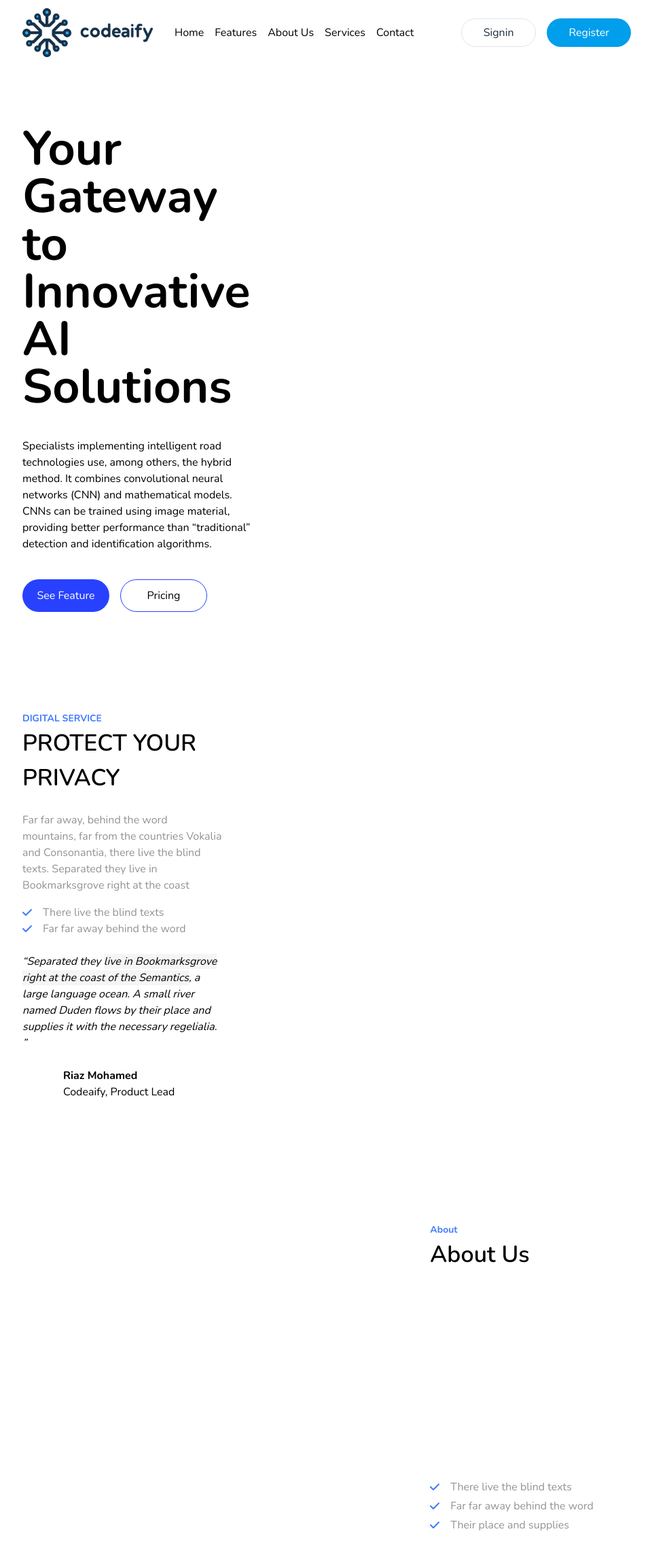
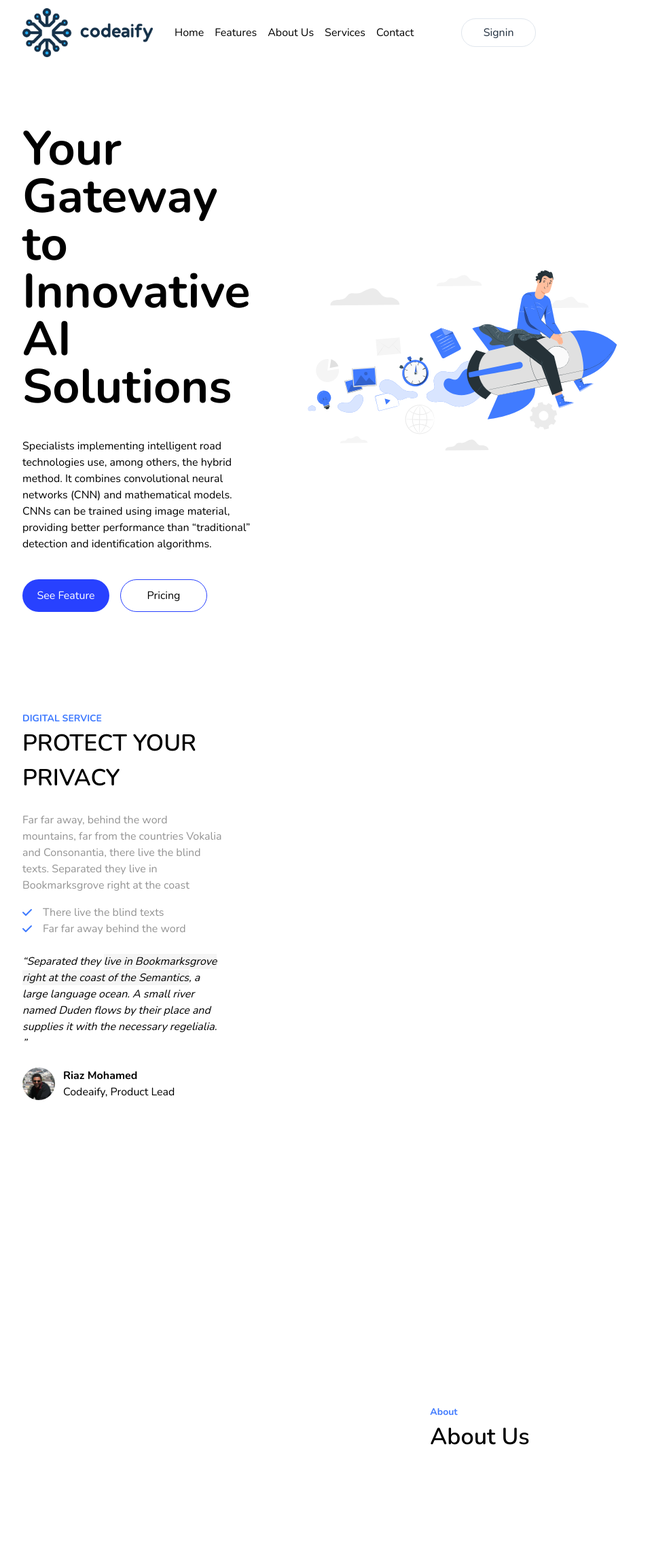
Before and after one commit to aakashraj001/codeaify, a React (Vite) app: page / in a window 1280 px wide. Shown: the top 2290 px of the page at 68% size, without its empty margins (159-1119 px from the left). Built offline with nearby package versions, Linux system fonts and the light colour scheme.

Commit message:
Feature Cards added

```diff
--- a/src/App.css
+++ b/src/App.css
@@ -3,7 +3,3 @@
 @tailwind utilities;
 
 @import url('https://fonts.googleapis.com/css2?family=Nunito:wght@400;600&display=swap');
-
-img{
-    width:0%;
-}
--- a/src/App.tsx
+++ b/src/App.tsx
@@ -9,7 +9,7 @@ import Contact from './pages/contact/contact'
 import Services from './pages/services/service'
 import Footer from './pages/components/footer/footer'
 import Home from './pages/home/home'
-import Feature from './pages/features/features'
+import Feature from './pages/features/FeaturePage'
 
 function App() {
   // const [count, setCount] = useState(0)
--- /dev/null
+++ b/src/pages/features/FeaturePage.tsx
@@ -0,0 +1,19 @@
+import Feature from "./components/features";
+import FeatureCards from "./components/FeatureCards";
+import  { forwardRef } from 'react';
+
+
+const FeaturePage=forwardRef((props, ref) => {
+    return(
+        <div ref={ref} className="flex flex-col gap-10">
+            <div>
+                <Feature />
+            </div>
+            <div>
+                <FeatureCards />
+            </div>
+
+        </div>
+    )
+})
+export default FeaturePage;
--- /dev/null
+++ b/src/pages/features/components/FeatureCards.css
@@ -0,0 +1,3 @@
+.box-shadow{
+    box-shadow: 0 2px 10px 0 rgba(247, 56, 89, 0.3)
+}
--- /dev/null
+++ b/src/pages/features/components/FeatureCards.tsx
@@ -0,0 +1,74 @@
+import './FeatureCards.css';
+import Aos from 'aos'
+import 'aos/dist/aos.css'
+import { useEffect } from 'react';
+const FeatureCards = () => {
+    useEffect(() => {
+        Aos.init()
+    }, []);
+    const cardsArray = [
+        {
+            image: (
+                <svg className="bi bi-app-indicator" width="1em" height="1em" viewBox="0 0 16 16" fill="currentColor" xmlns="http://www.w3.org/2000/svg">
+                    <path fillRule="evenodd" d="M5.5 2A3.5 3.5 0 0 0 2 5.5v5A3.5 3.5 0 0 0 5.5 14h5a3.5 3.5 0 0 0 3.5-3.5V8a.5.5 0 0 1 1 0v2.5a4.5 4.5 0 0 1-4.5 4.5h-5A4.5 4.5 0 0 1 1 10.5v-5A4.5 4.5 0 0 1 5.5 1H8a.5.5 0 0 1 0 1H5.5z"></path>
+                    <path d="M16 3a3 3 0 1 1-6 0 3 3 0 0 1 6 0z"></path>
+                </svg>
+            ),
+            title: 'Grow Your Business',
+            paragraph: 'Far far away, behind the word mountains, far from the countries Vokalia and Consonantia, there live the blind texts.',
+            iconBg: 'bg-[#6fe7dd]',
+            cardDelay:'400'
+        },
+        {
+            image: (
+                <svg className="bi bi-arrow-repeat" width="1em" height="1em" viewBox="0 0 16 16" fill="currentColor" xmlns="http://www.w3.org/2000/svg">
+                    <path fillRule="evenodd" d="M2.854 7.146a.5.5 0 0 0-.708 0l-2 2a.5.5 0 1 0 .708.708L2.5 8.207l1.646 1.647a.5.5 0 0 0 .708-.708l-2-2zm13-1a.5.5 0 0 0-.708 0L13.5 7.793l-1.646-1.647a.5.5 0 0 0-.708.708l2 2a.5.5 0 0 0 .708 0l2-2a.5.5 0 0 0 0-.708z"></path>
+                    <path fillRule="evenodd" d="M8 3a4.995 4.995 0 0 0-4.192 2.273.5.5 0 0 1-.837-.546A6 6 0 0 1 14 8a.5.5 0 0 1-1.001 0 5 5 0 0 0-5-5zM2.5 7.5A.5.5 0 0 1 3 8a5 5 0 0 0 9.192 2.727.5.5 0 1 1 .837.546A6 6 0 0 1 2 8a.5.5 0 0 1 .501-.5z"></path>
+                </svg>
+            ),
+            title: 'Build Products',
+            paragraph: 'Far far away, behind the word mountains, far from the countries Vokalia and Consonantia, there live the blind texts.',
+            iconBg: 'bg-[#ffc93c]',
+            cardDelay:'500'
+        },
+        {
+            image: (
+                <svg className="bi bi-briefcase" width="1em" height="1em" viewBox="0 0 16 16" fill="currentColor" xmlns="http://www.w3.org/2000/svg">
+                    <path fillRule="evenodd" d="M0 12.5A1.5 1.5 0 0 0 1.5 14h13a1.5 1.5 0 0 0 1.5-1.5v-6h-1v6a.5.5 0 0 1-.5.5h-13a.5.5 0 0 1-.5-.5v-6H0v6z"></path>
+                    <path fillRule="evenodd" d="M0 4.5A1.5 1.5 0 0 1 1.5 3h13A1.5 1.5 0 0 1 16 4.5v2.384l-7.614 2.03a1.5 1.5 0 0 1-.772 0L0 6.884V4.5zM1.5 4a.5.5 0 0 0-.5.5v1.616l6.871 1.832a.5.5 0 0 0 .258 0L15 6.116V4.5a.5.5 0 0 0-.5-.5h-13zM5 2.5A1.5 1.5 0 0 1 6.5 1h3A1.5 1.5 0 0 1 11 2.5V3h-1v-.5a.5.5 0 0 0-.5-.5h-3a.5.5 0 0 0-.5.5V3H5v-.5z"></path>
+                </svg>
+            ),
+            title: 'Success Every Day',
+            paragraph: 'Far far away, behind the word mountains, far from the countries Vokalia and Consonantia, there live the blind texts.',
+            iconBg: 'bg-[#f73859]',
+            cardDelay:'600'
+        },
+        {
+            image: (
+                <svg className="bi bi-collection" width="1em" height="1em" viewBox="0 0 16 16" fill="currentColor" xmlns="http://www.w3.org/2000/svg">
+                    <path fillRule="evenodd" d="M14.5 13.5h-13A.5.5 0 0 1 1 13V6a.5.5 0 0 1 .5-.5h13a.5.5 0 0 1 .5.5v7a.5.5 0 0 1-.5.5zm-13 1A1.5 1.5 0 0 1 0 13V6a1.5 1.5 0 0 1 1.5-1.5h13A1.5 1.5 0 0 1 16 6v7a1.5 1.5 0 0 1-1.5 1.5h-13zM2 3a.5.5 0 0 0 .5.5h11a.5.5 0 0 0 0-1h-11A.5.5 0 0 0 2 3zm2-2a.5.5 0 0 0 .5.5h7a.5.5 0 0 0 0-1h-7A.5.5 0 0 0 4 1z"></path>
+                </svg>
+            ),
+            title: 'Bring Ideas to Life',
+            paragraph: 'Far far away, behind the word mountains, far from the countries Vokalia and Consonantia, there live the blind texts.',
+            iconBg: 'bg-[#407BFF]',
+            cardDelay:'700'
+        },
+    ];
+
+    return (
+        <div className="grid grid-cols-1 gap-6 md:grid-cols-2 lg:grid-cols-4 max-w-[70vw] m-0 mx-auto ">
+            {cardsArray.map((card, index) => (
+                <div key={index} className="flex flex-col items-start aos-init aos-animate " data-aos="fade-up" data-aos-delay={card.cardDelay}>
+                    <div className={`${card.iconBg} box-shadow p-5 rounded-[30%]`}>{card.image}</div>
+                    <div className="mt-4 text-start">
+                        <h3 className=" font-medium text-lg ">{card.title}</h3>
+                        <p className="mt-2 text-[16px] text-[#939393]">{card.paragraph}</p>
+                    </div>
+                </div>
+            ))}
+        </div>
+    );
+};
+
+export default FeatureCards
--- a/src/pages/features/features.tsx
+++ b/src/pages/features/components/features.tsx
@@ -1,20 +1,20 @@
 import React, { forwardRef, useEffect } from 'react';
 import { FontAwesomeIcon } from '@fortawesome/react-fontawesome';
 import { faCheck } from '@fortawesome/free-solid-svg-icons';
-import riaz from '../../assets/images/riaz.png'
+import riaz from '../../../assets/images/riaz.png'
 import Aos from 'aos'
 import 'aos/dist/aos.css'
-import dashboard from '../../assets/images/dashboard.png'
+import dashboard from '../../../assets/images/dashboard.png'
 import './feature.css'
 
 
-const Feature = forwardRef((props, ref) => {
+const Feature = () => {
   useEffect(() => {
     Aos.init()
   }, []);
 
   return (
-    <section ref={ref} className='h-[100vh] w-full pt-[18vh]'>
+    <section  className='h-[100vh] w-full pt-[18vh]'>
       <div className='max-w-[70vw] mx-auto items-center gap-10 flex flex-row'>
         <div className='flex justify-between'>
           <div className='w-[33%] flex flex-col'>
@@ -59,6 +59,6 @@ const Feature = forwardRef((props, ref) => {
       </div>
     </section>
   );
-});
+};
 
 export default Feature;
--- a/tailwind.config.js
+++ b/tailwind.config.js
@@ -39,7 +39,22 @@ module.exports = {
         light: "#e0e6ed",
         lightest: "#f9fafc",
       },
+      green: {
+        light:'#6fe7dd',
+      },
+      yellow: {
+        light:'#ffc93c',
+      },
+      red :{
+        light:'#f73859'
+      },
+      blue:{
+        light:'#407BFF'
+      }
     },
+    font:{
+      eighteen:'18px'
+    }
   },
   plugins: [],
 };
```
Also changed, not shown: src/pages/features/components/feature.css (renamed from src/pages/features/feature.css).
